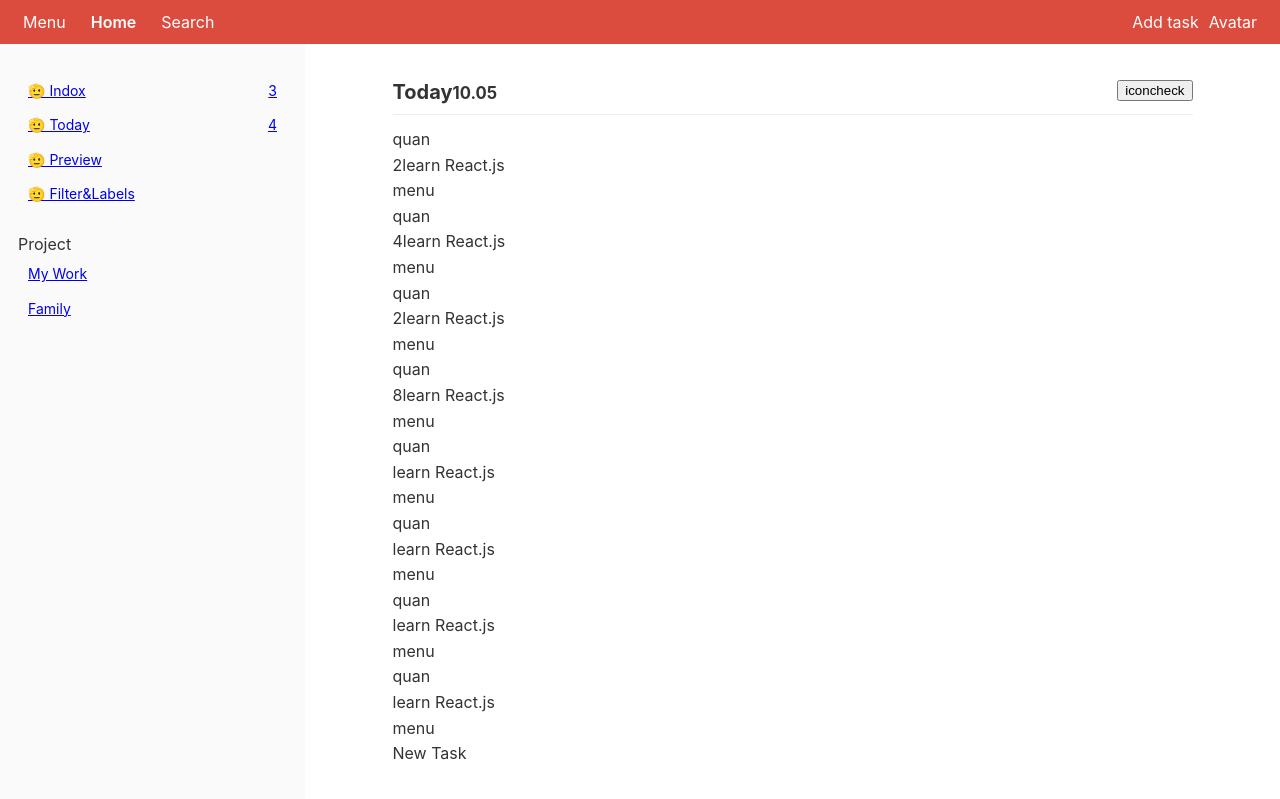
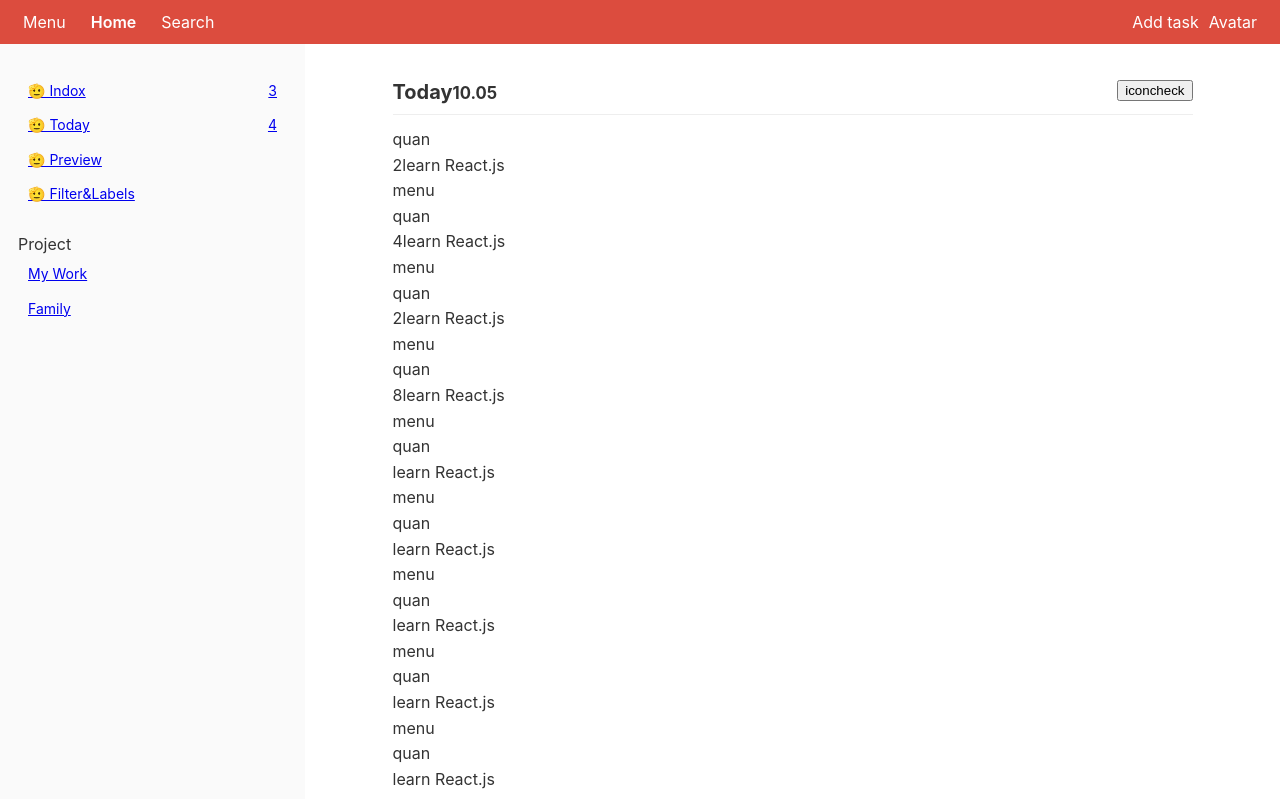
Before and after one commit to zli213/TaskTick, a Next.js app: page /app/today in a window 1280 px wide. Shown: the top 799 px of the page. Built offline with nearby package versions, Linux system fonts and the light colour scheme.

Commit message:
close card and redirect to previous page

```diff
--- a/components/layout/UserMenu.js
+++ b/components/layout/UserMenu.js
@@ -14,7 +14,7 @@ export function UserMenu({ closeUserMenuHandler }) {
           <div onClick={closeUserMenuHandler}>Settings</div>
         </Link>
         <Link href="/app/settings/theme">
-          <div onClick={closeUserMenuHandler}>Theme</div>
+          <div onClick={closeUserMenuHandler}>Settings</div>
         </Link>
         <div>Logout</div>
       </div>
--- a/components/pages/AppPages/Today.js
+++ b/components/pages/AppPages/Today.js
@@ -93,6 +93,276 @@ const DUMMY_DATA = [
     isChecked: false,
     priority: "P1",
     label: "Reading",
+  },{
+    id: 6,
+    content: "learn React.js",
+    due: "2024-01-01",
+    project: "learn",
+    projectId: 1000,
+    isChecked: false,
+    priority: "P1",
+    label: "Reading",
+  },  {
+    id: 6,
+    content: "learn React.js",
+    due: "2024-01-01",
+    project: "learn",
+    projectId: 1000,
+    isChecked: false,
+    priority: "P1",
+    label: "Reading",
+  },  {
+    id: 6,
+    content: "learn React.js",
+    due: "2024-01-01",
+    project: "learn",
+    projectId: 1000,
+    isChecked: false,
+    priority: "P1",
+    label: "Reading",
+  },{
+    id: 6,
+    content: "learn React.js",
+    due: "2024-01-01",
+    project: "learn",
+    projectId: 1000,
+    isChecked: false,
+    priority: "P1",
+    label: "Reading",
+  },  {
+    id: 6,
+    content: "learn React.js",
+    due: "2024-01-01",
+    project: "learn",
+    projectId: 1000,
+    isChecked: false,
+    priority: "P1",
+    label: "Reading",
+  },  {
+    id: 6,
+    content: "learn React.js",
+    due: "2024-01-01",
+    project: "learn",
+    projectId: 1000,
+    isChecked: false,
+    priority: "P1",
+    label: "Reading",
+  },{
+    id: 6,
+    content: "learn React.js",
+    due: "2024-01-01",
+    project: "learn",
+    projectId: 1000,
+    isChecked: false,
+    priority: "P1",
+    label: "Reading",
+  },  {
+    id: 6,
+    content: "learn React.js",
+    due: "2024-01-01",
+    project: "learn",
+    projectId: 1000,
+    isChecked: false,
+    priority: "P1",
+    label: "Reading",
+  },  {
+    id: 6,
+    content: "learn React.js",
+    due: "2024-01-01",
+    project: "learn",
+    projectId: 1000,
+    isChecked: false,
+    priority: "P1",
+    label: "Reading",
+  },{
+    id: 6,
+    content: "learn React.js",
+    due: "2024-01-01",
+    project: "learn",
+    projectId: 1000,
+    isChecked: false,
+    priority: "P1",
+    label: "Reading",
+  },  {
+    id: 6,
+    content: "learn React.js",
+    due: "2024-01-01",
+    project: "learn",
+    projectId: 1000,
+    isChecked: false,
+    priority: "P1",
+    label: "Reading",
+  },  {
+    id: 6,
+    content: "learn React.js",
+    due: "2024-01-01",
+    project: "learn",
+    projectId: 1000,
+    isChecked: false,
+    priority: "P1",
+    label: "Reading",
+  },{
+    id: 6,
+    content: "learn React.js",
+    due: "2024-01-01",
+    project: "learn",
+    projectId: 1000,
+    isChecked: false,
+    priority: "P1",
+    label: "Reading",
+  },  {
+    id: 6,
+    content: "learn React.js",
+    due: "2024-01-01",
+    project: "learn",
+    projectId: 1000,
+    isChecked: false,
+    priority: "P1",
+    label: "Reading",
+  },  {
+    id: 6,
+    content: "learn React.js",
+    due: "2024-01-01",
+    project: "learn",
+    projectId: 1000,
+    isChecked: false,
+    priority: "P1",
+    label: "Reading",
+  },{
+    id: 6,
+    content: "learn React.js",
+    due: "2024-01-01",
+    project: "learn",
+    projectId: 1000,
+    isChecked: false,
+    priority: "P1",
+    label: "Reading",
+  },  {
+    id: 6,
+    content: "learn React.js",
+    due: "2024-01-01",
+    project: "learn",
+    projectId: 1000,
+    isChecked: false,
+    priority: "P1",
+    label: "Reading",
+  },  {
+    id: 6,
+    content: "learn React.js",
+    due: "2024-01-01",
+    project: "learn",
+    projectId: 1000,
+    isChecked: false,
+    priority: "P1",
+    label: "Reading",
+  },{
+    id: 6,
+    content: "learn React.js",
+    due: "2024-01-01",
+    project: "learn",
+    projectId: 1000,
+    isChecked: false,
+    priority: "P1",
+    label: "Reading",
+  },  {
+    id: 6,
+    content: "learn React.js",
+    due: "2024-01-01",
+    project: "learn",
+    projectId: 1000,
+    isChecked: false,
+    priority: "P1",
+    label: "Reading",
+  },  {
+    id: 6,
+    content: "learn React.js",
+    due: "2024-01-01",
+    project: "learn",
+    projectId: 1000,
+    isChecked: false,
+    priority: "P1",
+    label: "Reading",
+  },{
+    id: 6,
+    content: "learn React.js",
+    due: "2024-01-01",
+    project: "learn",
+    projectId: 1000,
+    isChecked: false,
+    priority: "P1",
+    label: "Reading",
+  },  {
+    id: 6,
+    content: "learn React.js",
+    due: "2024-01-01",
+    project: "learn",
+    projectId: 1000,
+    isChecked: false,
+    priority: "P1",
+    label: "Reading",
+  },  {
+    id: 6,
+    content: "learn React.js",
+    due: "2024-01-01",
+    project: "learn",
+    projectId: 1000,
+    isChecked: false,
+    priority: "P1",
+    label: "Reading",
+  },{
+    id: 6,
+    content: "learn React.js",
+    due: "2024-01-01",
+    project: "learn",
+    projectId: 1000,
+    isChecked: false,
+    priority: "P1",
+    label: "Reading",
+  },  {
+    id: 6,
+    content: "learn React.js",
+    due: "2024-01-01",
+    project: "learn",
+    projectId: 1000,
+    isChecked: false,
+    priority: "P1",
+    label: "Reading",
+  },  {
+    id: 6,
+    content: "learn React.js",
+    due: "2024-01-01",
+    project: "learn",
+    projectId: 1000,
+    isChecked: false,
+    priority: "P1",
+    label: "Reading",
+  },{
+    id: 6,
+    content: "learn React.js",
+    due: "2024-01-01",
+    project: "learn",
+    projectId: 1000,
+    isChecked: false,
+    priority: "P1",
+    label: "Reading",
+  },  {
+    id: 6,
+    content: "learn React.js",
+    due: "2024-01-01",
+    project: "learn",
+    projectId: 1000,
+    isChecked: false,
+    priority: "P1",
+    label: "Reading",
+  },  {
+    id: 6,
+    content: "learn React.js",
+    due: "2024-01-01",
+    project: "learn",
+    projectId: 1000,
+    isChecked: false,
+    priority: "P1",
+    label: "Reading",
   },
 ];
 
```
Also changed, not shown: app/app/[list]/[sublist]/page.js (+5 -3 lines).
